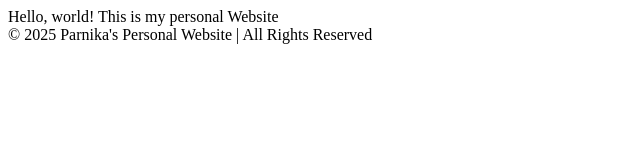
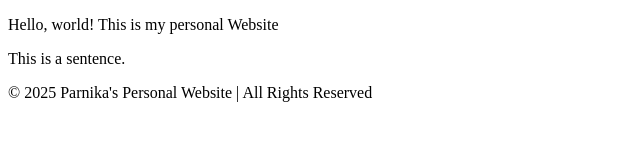
Before and after one commit to parnika-singh11/parnika-singh11.github.io, a plain HTML site: page index.html in a window 1280 px wide. Shown: the whole page, without its empty margins (0-640 px from the left). Drawn offline with Linux system fonts and the light colour scheme.

Commit message:
feat: testing para tags

```diff
--- a/index.html
+++ b/index.html
@@ -5,7 +5,10 @@
   </head>
   <body>
     <nav></nav>
-    <main>Hello, world! This is my personal Website</main>
+    <main>
+      <p>Hello, world! This is my personal Website</p>
+      <p>This is a sentence.</p>
+    </main>
     <footer>© 2025 Parnika's Personal Website | All Rights Reserved</footer>
   </body>
 </html>
```
